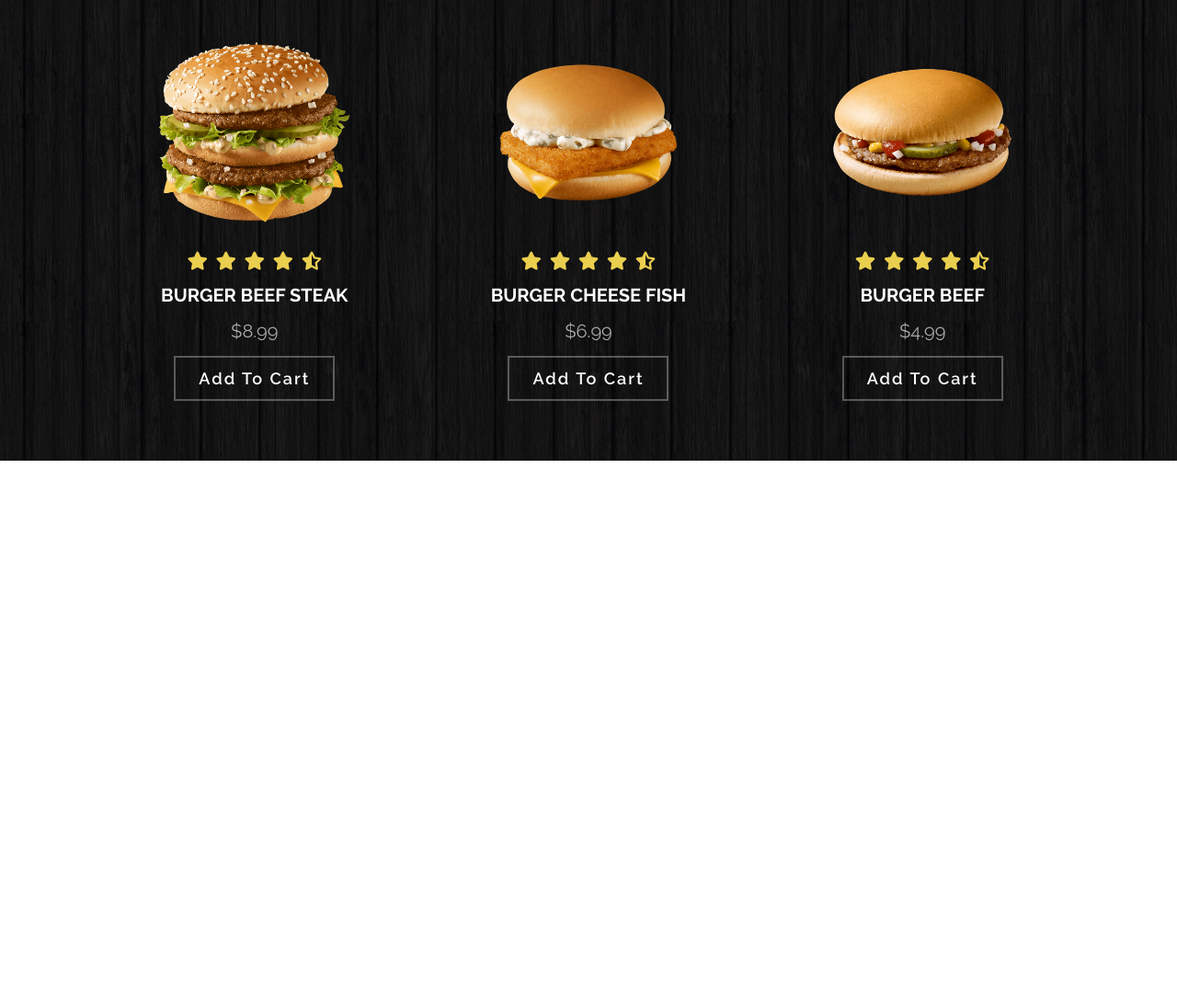
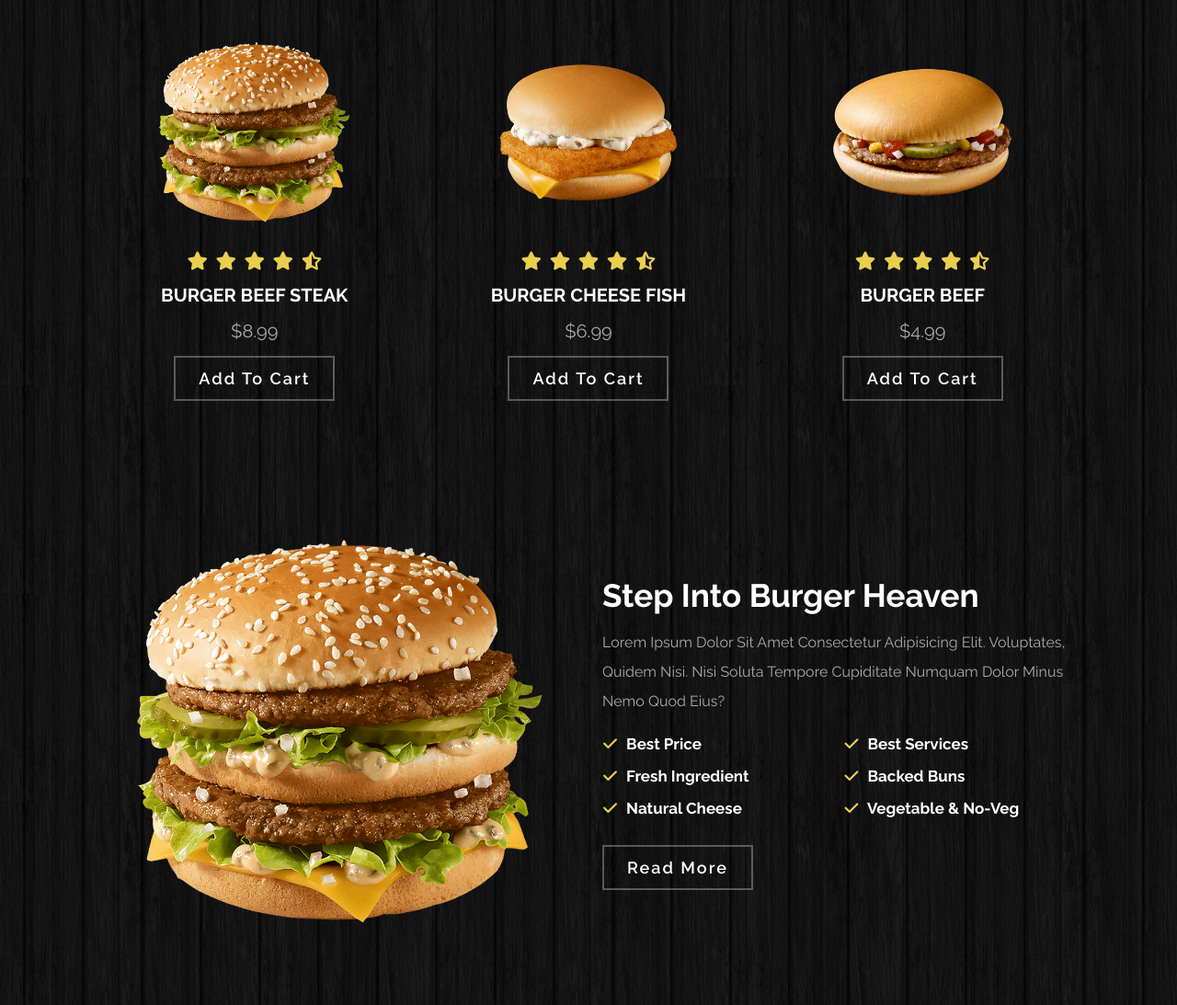
Before and after one commit to ThanhNam2905/UI-FastFood-Burger, a plain HTML site: page index.html in a window 1280 px wide. Shown: the part 1836-2929 px from the top of the page at 92% size. Before the commit the page ends 2337 px from the top, so only its background shows below. Drawn offline with Linux system fonts and the light colour scheme.

Commit message:
Add: Complete section about

```diff
--- a/css/style.scss
+++ b/css/style.scss
@@ -328,6 +328,60 @@ section {
     }
 }
 
+// CSS About
+.about {
+    display: flex;
+    flex-wrap: wrap;
+    gap: 3rem;
+    align-items: center;
+
+    .image {
+        flex: 1 1 40rem;
+
+        img {
+            width: 100%;
+            object-fit: cover;
+        }
+    }
+
+    .content {
+        flex: 1 1 40rem;
+
+        .title {
+            @include titleText(3.5rem);
+            margin-bottom: 1.5rem;
+            text-transform: capitalize;
+        }
+
+        p {
+            @include graphText(1.6rem);
+            color: $light-color;
+            margin: 1rem 0;
+            line-height: 2;
+        }
+
+        .icons {
+            display: flex;
+            flex-wrap: wrap;
+            gap: 1.5rem;
+            align-items: center;
+            margin: 2rem 0;
+
+            h3 {
+                flex: 1 1 16rem;
+                @include titleText(1.7rem);
+                color: $white-color;
+                text-transform: capitalize;
+
+                i {
+                    color: $yellow-color;
+                    padding-right: 0.5rem;
+                }
+            }
+        }
+    }
+}
+
 
 
 
@@ -418,6 +472,17 @@ section {
             max-width: 60%;
         }
     }
+
+    .about {
+        .image {
+            display: flex;
+            justify-content: center;
+
+            img {
+                width: 60%;
+            }
+        }
+    }
 }
 
 @media (max-width: 450px) {
@@ -444,4 +509,12 @@ section {
             }
         }
     }
+
+    .about {
+        .image {
+            img {
+                width: 70%;
+            }
+        }
+    }
 }
--- a/index.html
+++ b/index.html
@@ -188,6 +188,30 @@
     </section>
     <!-- Menu section end -->
 
+    <!-- About section start -->
+    <section class="about" id="about">
+        <div class="image">
+            <img src="./images/about-img.png" alt="">
+        </div>
+        <div class="content">
+            <h3 class="title">Step into burger heaven</h3>
+            <p>
+                Lorem ipsum dolor sit amet consectetur adipisicing elit.
+                Voluptates, quidem nisi. Nisi soluta tempore cupiditate numquam dolor minus nemo quod eius?
+            </p>
+            <div class="icons">
+                <h3><i class="fa-solid fa-check"></i> best price</h3>
+                <h3><i class="fa-solid fa-check"></i> best services</h3>
+                <h3><i class="fa-solid fa-check"></i> fresh ingredient</h3>
+                <h3><i class="fa-solid fa-check"></i> backed buns</h3>
+                <h3><i class="fa-solid fa-check"></i> natural cheese</h3>
+                <h3><i class="fa-solid fa-check"></i> vegetable & no-veg</h3>
+            </div>
+            <a href="#" class="btn">Read more</a>
+        </div>
+    </section>
+    <!-- About section end -->
+
 
 
 
```
Also changed, not shown: css/style.css, 1 other file.
